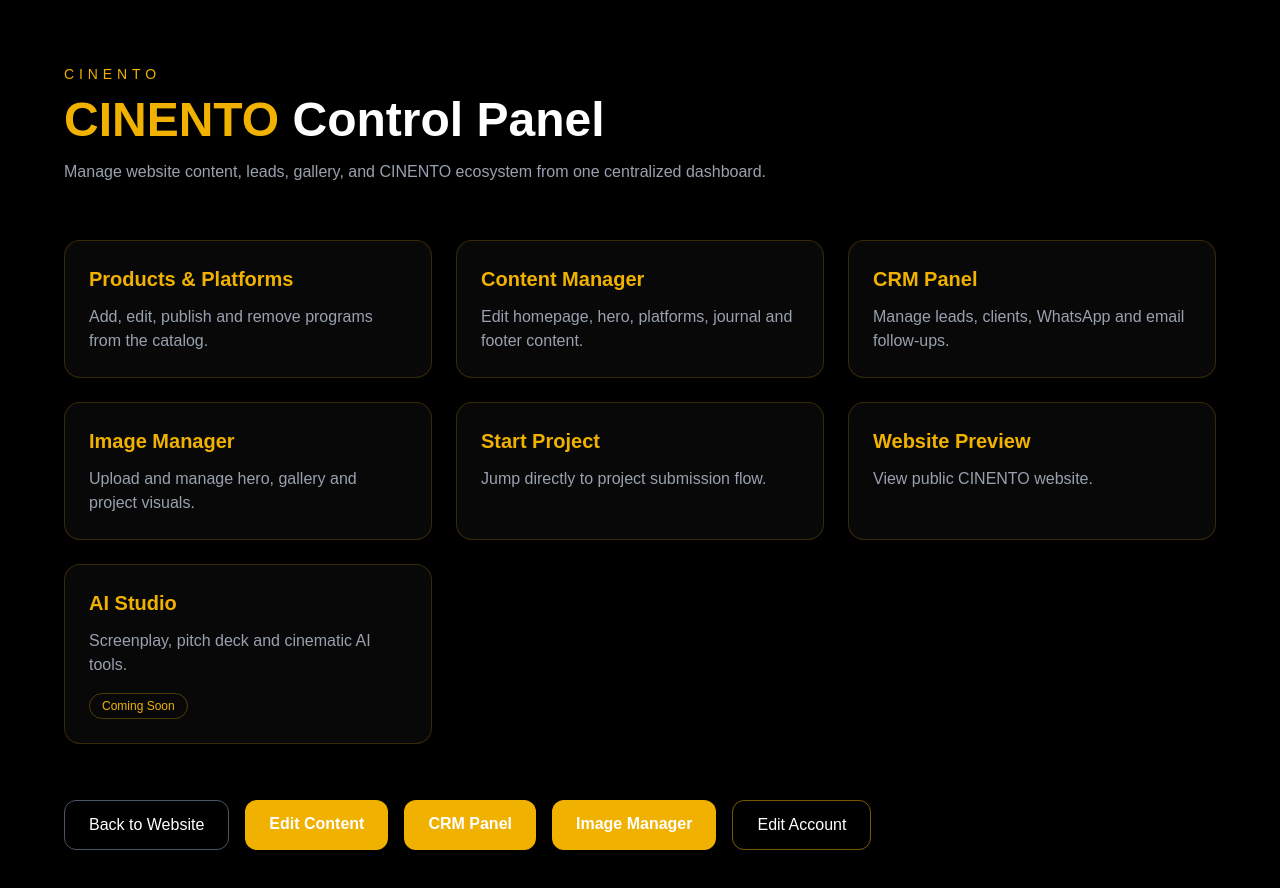
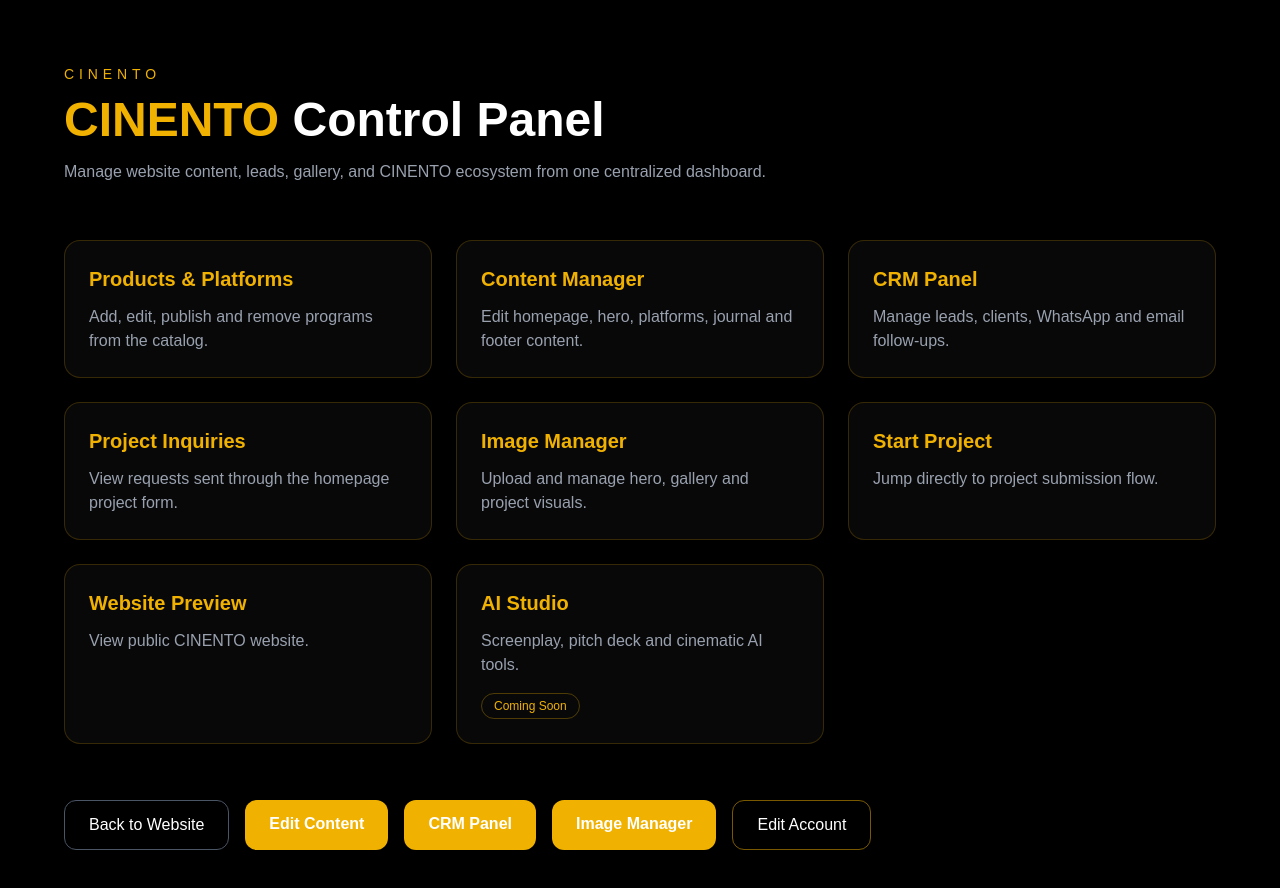
Before and after one commit to mrcint19-alt/cinento-production, a Next.js app: page /en/dashboard in a window 1280 px wide. Shown: the top 888 px of the page. Built offline with nearby package versions, Linux system fonts and the light colour scheme.

Commit message:
Link project inquiry inbox from dashboard

```diff
--- a/app/[lang]/dashboard/page.tsx
+++ b/app/[lang]/dashboard/page.tsx
@@ -63,6 +63,11 @@ export default function DashboardPage() {
             <p className="mt-3 text-gray-400">
               Manage leads, clients, WhatsApp and email follow-ups.
             </p>
+          </Link>
+
+          <Link href="/en/dashboard/inquiries" className="rounded-2xl border border-yellow-500/20 bg-neutral-950/80 p-6 transition hover:border-yellow-500 hover:bg-neutral-900">
+            <h2 className="text-xl font-semibold text-yellow-500">Project Inquiries</h2>
+            <p className="mt-3 text-gray-400">View requests sent through the homepage project form.</p>
           </Link>
 
           <Link
```
